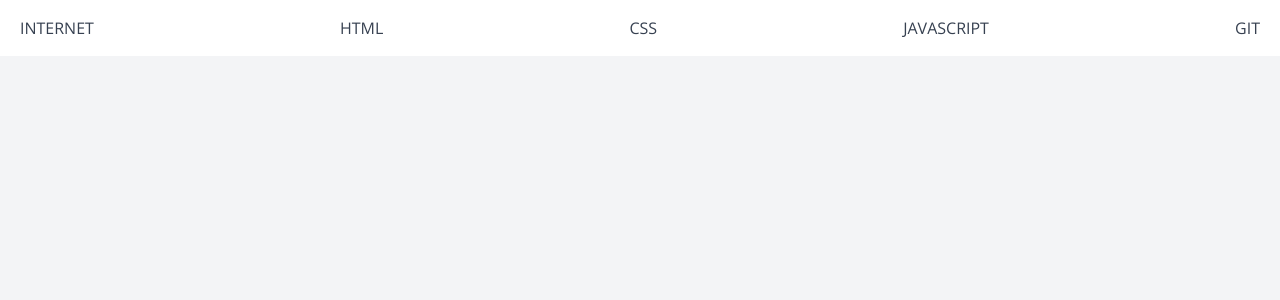
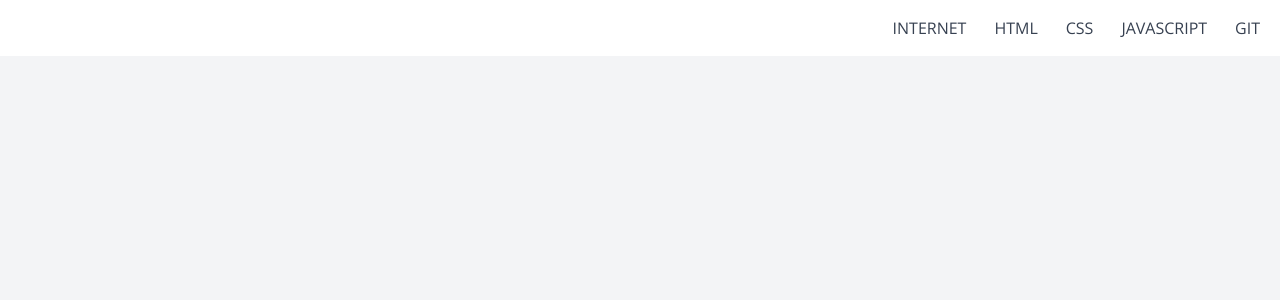
Before and after one commit to notnotgabriel/curadoria-front-end-roadmap, a Next.js app: page / in a window 1280 px wide. Shown: the top 300 px of the page. Built offline with nearby package versions, Linux system fonts and the light colour scheme.

Commit message:
add header styles to large screens

```diff
--- a/components/Header.tsx
+++ b/components/Header.tsx
@@ -6,10 +6,10 @@ const Header = ({ navLinks }) => {
   const { query } = useRouter();
   return (
     <nav className='h-15 p-4 bg-white'>
-      <ul className='flex flex-row justify-between uppercase'>
+      <ul className='flex flex-row justify-between uppercase md:justify-end'>
         {navLinks.map(({ id, title }) => {
           return (
-            <li key={id}>
+            <li key={id} className='md:mr-5 md:last:mr-0'>
               <Link href={`/${id}`}>
                 <a
                   className={classnames('p-1 text-gray-700', {
```
